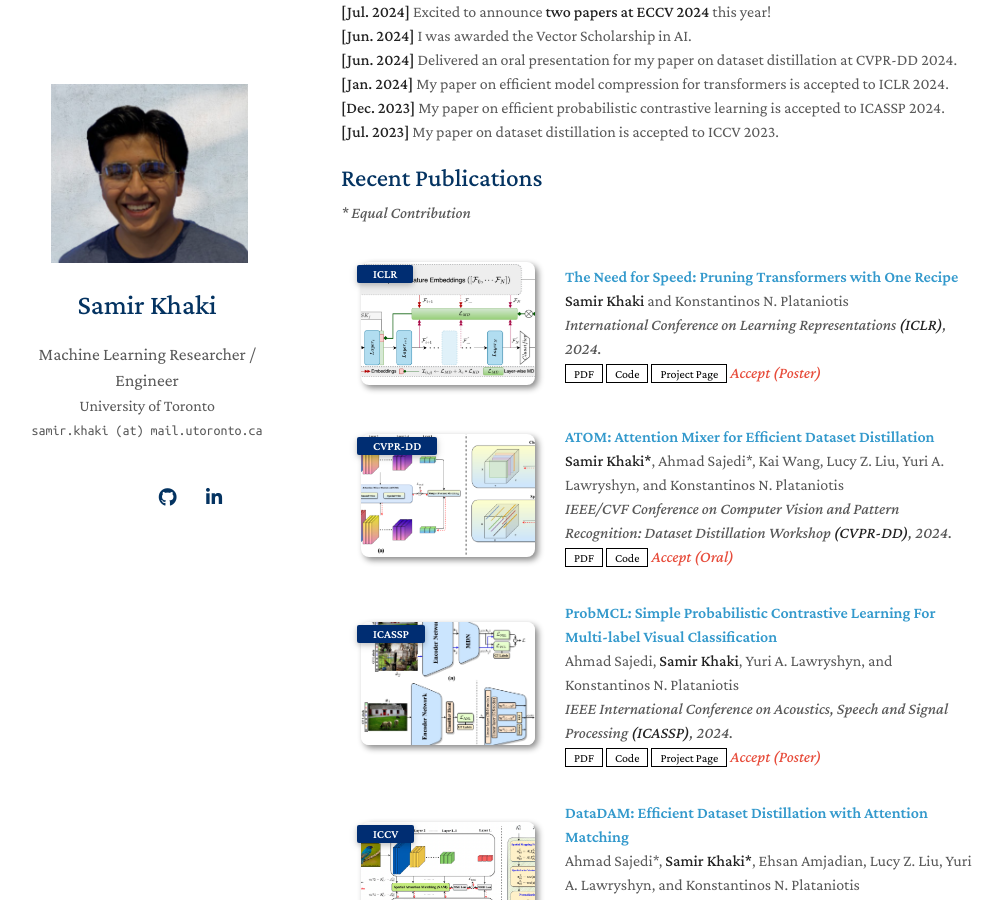
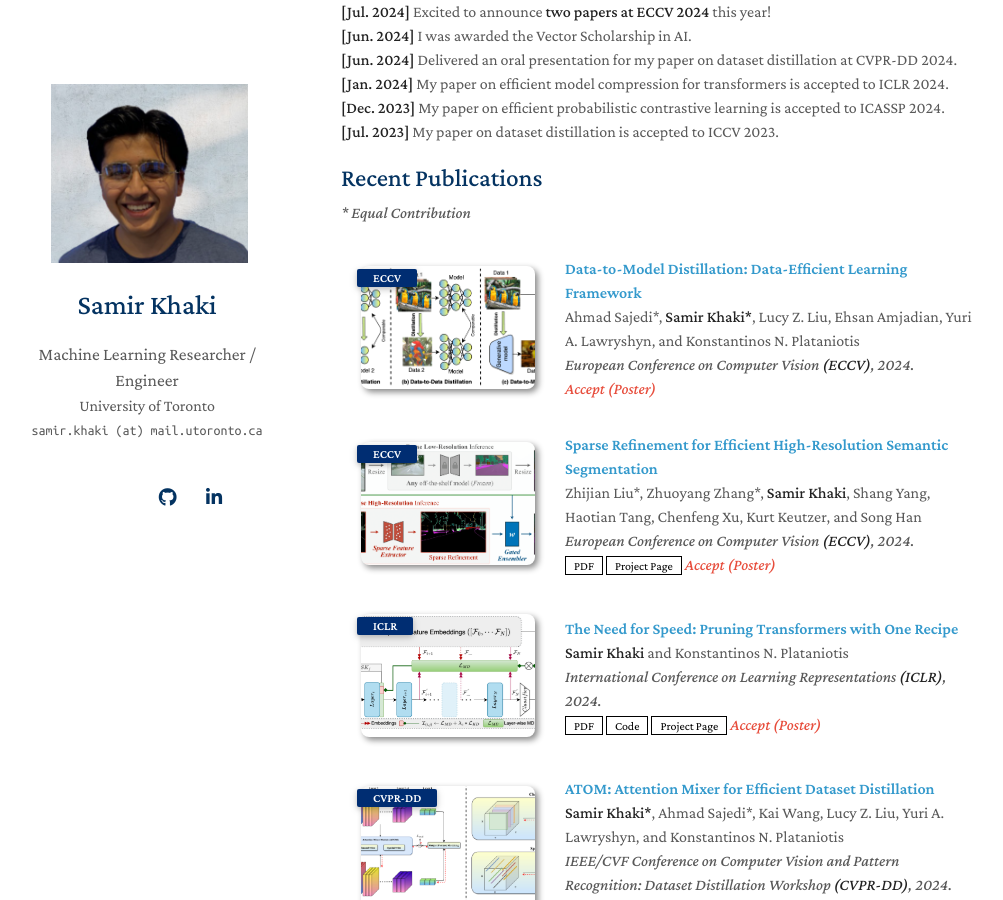
Before and after one commit to lizekai-richard/lizekai-richard.github.io, a Jekyll site: the page built from index.md, in a window 1280 px wide and 900 px high, scrolled down 378 px. Shown: the whole window, without its empty margins (129-1132 px from the left). Built offline with Jekyll 4.4.1, drawn with Linux system fonts in a browser that asks for light colours; nearby versions of some CDN libraries; a style sheet for code colours, icons or effects is not loaded; our own code applies the rules of GitHub Pages for plain Markdown files.

Commit message:
Update Publications

```diff
--- a/_data/publications.yml
+++ b/_data/publications.yml
@@ -1,5 +1,24 @@
 main:
+  - title: "Data-to-Model Distillation: Data-Efficient Learning Framework"
+    authors:  Ahmad Sajedi*, <strong>Samir Khaki*</strong>, Lucy Z. Liu, Ehsan Amjadian, Yuri A. Lawryshyn, and Konstantinos N. Plataniotis
+    conference_short: ECCV
+    conference: European Conference on Computer Vision <strong>(ECCV)</strong>, 2024.
+    # pdf:
+    image: ./assets/img/ECCV24-D2M.png
+    # code:
+    # page: https://datadistillation.github.io/D2M/
+    notes: Accept (Poster)
 
+  - title: "Sparse Refinement for Efficient High-Resolution Semantic Segmentation"
+    authors: Zhijian Liu*, Zhuoyang Zhang*, <strong>Samir Khaki</strong>, Shang Yang, Haotian Tang, Chenfeng Xu, Kurt Keutzer, and Song Han
+    conference_short: ECCV
+    conference: European Conference on Computer Vision <strong>(ECCV)</strong>, 2024.
+    pdf: https://arxiv.org/abs/2407.19014
+    image: ./assets/img/ECCV24-SR.png
+    # code:
+    page: https://hanlab.mit.edu/projects/sparserefine
+
+    notes: Accept (Poster)
   - title: "The Need for Speed: Pruning Transformers with One Recipe"
     authors:  <strong>Samir Khaki</strong> and Konstantinos N. Plataniotis
     conference_short: ICLR
```
Also changed, not shown: assets/img/ECCV24-D2M.png (added), assets/img/ECCV24-SR.png (added).
